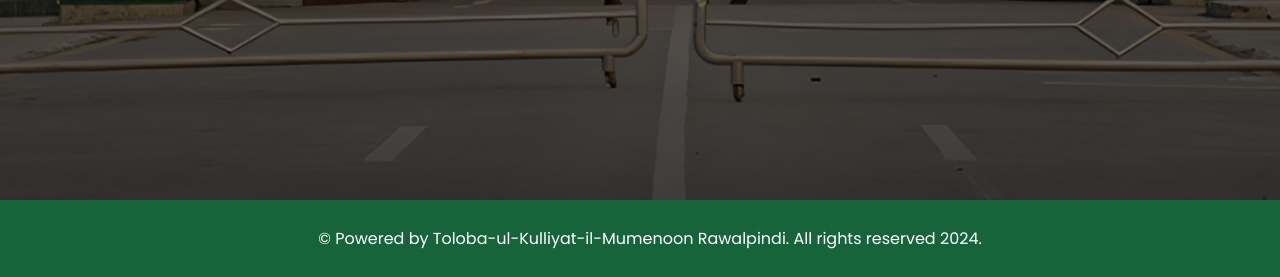
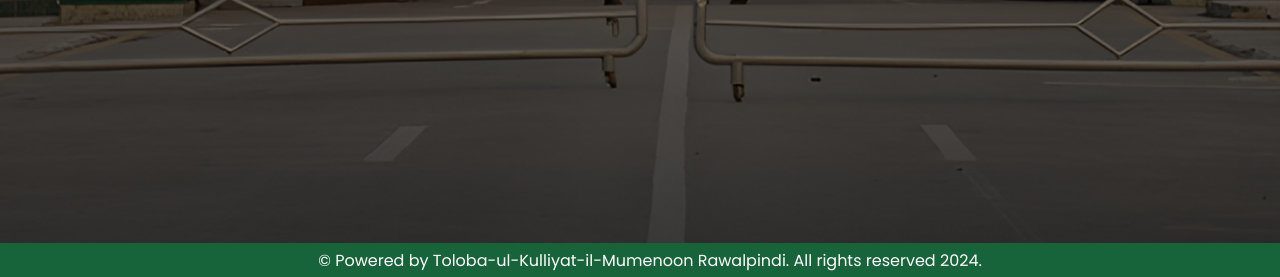
Before and after one commit to abbasmsh1/Wagah-System, a FastAPI app: page /add-bus/ in a window 1280 px wide. Shown: the part 523-800 px from the top of the page. Run offline with FastAPI, Linux system fonts and the light colour scheme.

Commit message:
minor changes

```diff
--- a/static/styles.css
+++ b/static/styles.css
@@ -347,13 +347,15 @@ th {
 }
 
 footer {
-    background-color: #18643A;
-    color: white;
-    text-align: center;
+    background-color: #18643A; /* The updated green color */
+    display: flex;
+    justify-content: center;
+    align-items: center;
     padding: 10px;
     position: fixed;
     width: 100%;
     bottom: 0;
+    font-family: Poppins, sans-serif;
 }
 
 select {
--- a/templates/base.html
+++ b/templates/base.html
@@ -238,7 +238,7 @@
     <div class="container" style="max-width: 90vw; background-color: rgba(255, 255, 255, 0.8); padding:1.5rem; margin-top:1.2vw; margin-bottom:1.2vw">
         {% block content %}{% endblock %}
     </div>
-    <footer class="footer" style="color:white;">
+    <footer class="footer" style="color:white; height: 14px;">
         <p>&copy; Powered by Toloba-ul-Kulliyat-il-Mumenoon Rawalpindi. All rights reserved 2024.</p>
     </footer>
 
```
